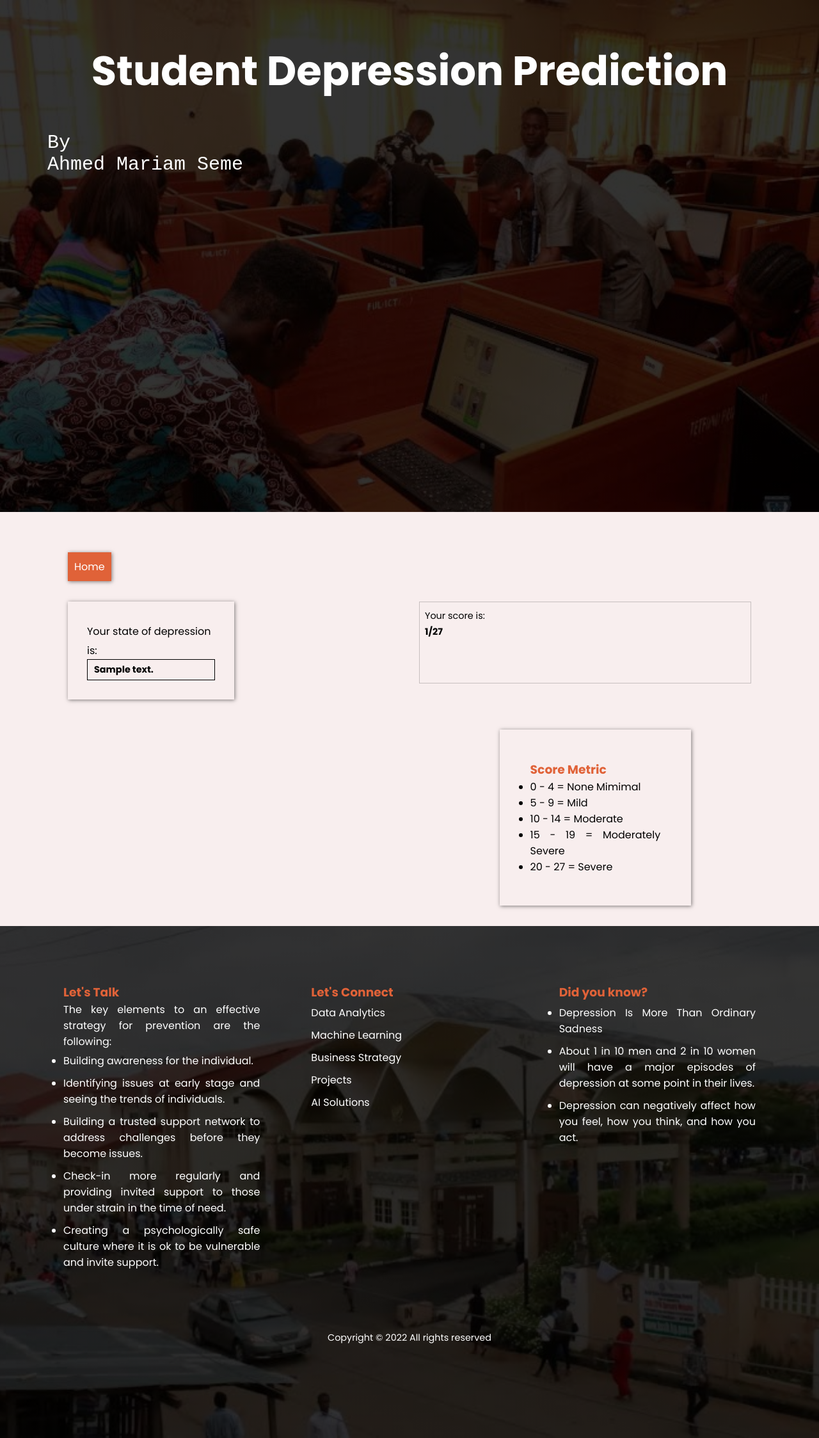
After one commit to Gabriel-Yashim/StudentDepressionPrediction, a Flask app: template templates/results.html in a window 1280 px wide. The commit adds this page. Shown: the whole page at 64% size. Run offline with Flask 2, Linux system fonts and the light colour scheme; the template is opened without the code that fills it: most values are stand-ins (such as "Sample title", 1, 10 or a date in 2020); parts of the project's set-up code (start-up, migrations or seed data) failed here and were passed over.

Commit message:
added results.html-changed site images

```diff
--- a/app.py
+++ b/app.py
@@ -39,7 +39,7 @@ def predict():
 
      output = prediction[0]
 
-     return render_template('index.html', Score_num=score, prediction_text=output)
+     return render_template('results.html', Score_num=score, prediction_text=output)
 
 
 if __name__ == "__main__":
--- /dev/null
+++ b/templates/results.html
@@ -0,0 +1,577 @@
+<!DOCTYPE html>
+<html lang="en">
+<head>
+    <meta charset="UTF-8">
+    <meta http-equiv="X-UA-Compatible" content="IE=edge">
+    <meta name="viewport" content="width=device-width, initial-scale=1.0">
+    <link href="https://fonts.googleapis.com/css?family=Poppins:100,200,300,400,500,600,700,800,900" rel="stylesheet">
+    <link rel="stylesheet" href="../static/style.css">
+    <title>Depression Prediction webapp</title>
+
+    <link rel="icon" type="image/png" href="../static/images/bg_1.jpg">
+
+    <style>
+        *,
+        ::after,
+        ::before {
+            padding: 0;
+            margin: 0;
+            box-sizing: border-box;
+        }
+
+        html {
+            scroll-behavior: smooth;
+            font-size: 100%;
+        }
+
+        ::-webkit-scrollbar {
+            width: 10px;
+        }
+
+        ::-webkit-scrollbar-track {
+            background: #fdf4f9;
+        }
+
+        ::-webkit-scrollbar-thumb {
+            background: #e06238;
+            border-radius: 5px;
+        }
+
+        body {
+            background-color: rgb(248, 238, 238);
+            font-family: 'Poppins', sans-serif;
+        }
+
+        .container {
+            width: 90%;
+            padding-top: 15px;
+            padding-right: 10px;
+            padding-left: 10px;
+            margin: auto;
+        }
+
+        .text-center {
+            text-align: center !important;
+        }
+
+        .head {
+            background-image: linear-gradient(rgba(0, 0, 0, 0.8), rgba(0, 0, 0, 0.8)), url('../static/images/bg_2.jpg');
+            background-attachment: fixed;
+            background-repeat: no-repeat;
+            background-size: cover;
+            position: relative;
+            height: 100vh;
+            width: 100%;
+            margin-top: 0;
+            /* justify-content: center; */
+            /* box-shadow: 2px 2px 6px rgba(0, 0, 0, 0.5); */
+        }
+
+        .tag {
+            justify-content: center;
+            font-size: 50px;
+            color: white;
+        }
+
+        #name {
+            font-size: 30px;
+            font-family: 'Courier New', Courier, monospace;
+
+
+        }
+
+        .head .tag {
+            height: 500px;
+            width: 100%;
+        }
+
+        h1 {
+            font-size: 4rem;
+            text-align: center;
+            margin: 3rem 0;
+        }
+
+        .intro p {
+            margin: 0px 0 10px 0px;
+            color: #000;
+            text-align: justify;
+            padding: 20px 10px;
+            font-size: 20px;
+            letter-spacing: 1px;
+            box-shadow: 1px 1px 5px rgba(0, 0, 0, 0.5);
+        }
+
+        .grid {
+            display: grid;
+            grid-template-columns: repeat(3, 1fr);
+            width: 100%;
+            grid-gap: 30px;
+            margin-bottom: 20px;
+        }
+
+        .results .grid{
+            grid-template-columns: repeat(2,1fr);
+            width: 100%;
+            margin: auto;
+            grid-gap: 30px;
+        }
+
+        .bx {
+            border: 2px solid #e06238;
+            padding: 10px;
+            height: 95%;
+            margin-bottom: 20px;
+        }
+
+        .cell {
+            border: rgba(0, 0, 0, 0.2) 1px solid;
+            margin: .5rem 0;
+            padding: .5rem;
+            height: max-content;
+            text-align: justify;
+            width: 100%;
+        }
+
+        .cell>select,
+        input {
+            width: 100%;
+            margin-top: .7rem;
+            height: 35px;
+            border-radius: 5px;
+            outline: none;
+        }
+
+
+        label {
+            font-size: .9rem;
+            text-align: justify;
+        }
+
+        .score{
+            height: 8rem;
+            margin: auto;
+        }
+
+        #score {
+            color: black;
+            font-size: .9rem;
+            width: 50%;
+        }
+
+        #base {
+            width: 100%;
+            justify-content: space-between;
+            display: flex;
+            height: 20px;
+            padding: 5px 30px;
+            margin-bottom: 40px;
+        }
+
+        .btn {
+            padding: 7px 70px;
+            font-size: 1.3rem;
+            border-radius: 5px;
+            border: 0;
+        }
+
+        .submit {
+            color: #e06238;
+            background-color: #fff;
+        }
+
+        .submit:hover {
+            background-color: #fcd59b;
+        }
+
+        .clear {
+            color: #000;
+            background-color: #fff;
+        }
+
+        .clear:hover {
+            background-color: #e3e3e3;
+        }
+
+        #home{
+            background-color: #e06238;
+            padding: 10px;
+            display: block;
+            width: 6%;
+            margin: 3rem 0 0 2rem;
+            box-shadow: 1px 1px 6px rgba(0, 0, 0, 0.5);
+        }
+
+        #home:hover{
+            background-color: rgb(248, 238, 238);
+            color: #e06238;
+            font-weight: 600;
+            box-shadow: none;
+        }
+
+        .info{
+            margin: 0rem 0 2rem 40rem;
+            width: 30%;
+            /*border: 1px solid #000;*/
+            text-align: justify;
+            padding: 3rem;
+            box-shadow: 1px 1px 6px rgba(0, 0, 0, 0.5);
+        }
+
+        .results{
+            margin: 2rem;
+        }
+
+        #pred {
+            /* background-color: white; */
+            box-shadow: 1px 1px 6px rgba(0, 0, 0, 0.5);
+            /* border:#e06238 1px solid; */
+            width: 50%;
+            padding: 30px;
+            font-size: 20px;
+        }
+
+        #pred>label {
+            font-size: 1rem;
+        }
+
+        #pred>p {
+            border: #000 1px solid;
+            color: #000;
+            font-size: .9rem;
+            font-weight: 700;
+            padding: 5px 10px;
+        }
+
+        footer {
+            background-image: linear-gradient(rgba(0, 0, 0, 0.8), rgba(0, 0, 0, 0.8)), url('../static/images/bg_3.jpg');
+            background-repeat: no-repeat;
+            background-size: cover;
+            background-position: center;
+            height: 100vh;
+            background-attachment: scroll;
+            color: #fff;
+            position: relative;
+        }
+
+        footer ul {
+            font-size: 16px;
+        }
+
+        footer li {
+            padding: 5px 0px;
+        }
+
+        .footer {
+            padding-top: 4rem;
+            text-align: justify;
+        }
+
+        .footer .grid {
+            margin-bottom: 5rem;
+        }
+
+        .grid .col {
+            border-radius: 10px;
+            padding: 10px 25px;
+        }
+
+        .col:hover {
+            background-color: rgba(0, 0, 0, 0.7);
+        }
+
+        h3 {
+            color: #e06238;
+        }
+
+        p,
+        a {
+            font-size: 1rem;
+        }
+
+        a {
+            text-decoration: none;
+            color: #fff;
+        }
+
+        a:hover {
+            color: #e06238;
+            transition: .3s ease-in-out;
+        }
+
+        .col #none {
+            list-style-type: none;
+        }
+
+        .text-center {
+            font-size: .9rem;
+        }
+
+        /* ####### Responsive design for Mini desktop starts here ###### */
+        @media screen and (min-width: 901px) and (max-width: 1024px) {
+            .container {
+                width: 90%;
+            }
+
+            h1 {
+                text-align: left;
+            }
+
+            footer {
+                height: 90vh;
+            }
+
+            .footer {
+                padding-top: 1rem;
+            }
+
+            .footer .grid {
+                margin-bottom: 1rem;
+            }
+
+            .grid .col {
+                padding: 1rem;
+            }
+        }
+
+        /* ####### Responsive design for Tablets starts here ###### */
+        @media screen and (min-width: 600px) and (max-width: 900px) {
+
+            .head {
+                background-image: linear-gradient(rgba(0, 0, 0, 0.5), rgba(0, 0, 0, 0.5)), url('../static/images/bg_2.jpg');
+                background-attachment: fixed;
+                background-repeat: no-repeat;
+                background-size: cover;
+                background-position: center;
+                position: relative;
+                height: 100vh;
+                width: 100%;
+                margin-top: 0;
+                /* justify-content: center; */
+                /* box-shadow: 2px 2px 6px rgba(0, 0, 0, 0.5); */
+            }
+
+            h1 {
+                font-size: 3rem;
+                text-align: left;
+            }
+
+            .grid {
+                grid-template-columns: 1fr;
+                grid-gap: 10px;
+            }
+
+            #pred {
+                width: 70%;
+            }
+
+            footer {
+                height: 100vh;
+            }
+
+            .footer {
+                padding-top: 1rem;
+            }
+
+            .footer .grid {
+                margin-bottom: 1rem;
+            }
+
+            .grid .col {
+                padding: 1rem;
+            }
+
+        }
+
+
+        /* ####### Responsive design for mobile devices starts here ###### */
+
+        @media screen and (min-width: 300px) and (max-width: 599px) {
+
+            .container {
+                width: 90%;
+            }
+
+            .head {
+                background-position: center;
+            }
+
+            .tag {
+                margin-top: 8rem;
+            }
+
+            #name {
+                font-size: 1.4rem;
+            }
+
+            h1 {
+                font-size: 1.7rem;
+                text-align: left;
+            }
+
+            .intro {
+                line-height: 1.5;
+            }
+
+            .grid {
+                grid-template-columns: 1fr;
+                grid-gap: 7px;
+            }
+
+
+
+            #base {
+                padding: 5px 10px;
+            }
+
+            .btn {
+                padding: 7px 30px;
+            }
+
+
+
+            #pred {
+                width: 100%;
+            }
+
+            footer {
+                height: 100vh;
+            }
+
+            ul li {
+                font-size: .8rem;
+            }
+
+            .footer {
+                padding-top: .5rem;
+            }
+
+            .footer .grid {
+                margin-bottom: .5rem;
+            }
+
+            .grid .col {
+                padding: .5rem 1rem;
+            }
+
+
+            p,
+            a {
+                font-size: .8rem;
+            }
+        }
+    </style>
+</head>
+<body>
+<section class="head">
+    <div class="container">
+        <div class="tag">
+            <h1>Student Depression Prediction</h1>
+            <p id="name">By <br>Ahmed Mariam Seme</p>
+        </div>
+    </div>
+</section>
+
+<div class="container">
+    <a href="index.html" id="home">Home</a>
+
+   <div class="results">
+    <div class="grid">
+        <div id="pred">
+            <label>Your state of depression is:</label> <br>
+            <p id="text">
+
+                {{ prediction_text }}
+
+            </p>
+        </div>
+
+        <div>
+            <p class="cell score">
+                <label for="">Your
+                    score is:
+                </label> <br>
+                <b id="score"> {{ Score_num }}/27</b>
+            </p>
+        </div>
+    </div>
+   </div>
+
+   <div class="container">
+        <div class="info">
+            <h3>Score Metric</h3>
+            <ul>
+                <li>0 - 4 = None Mimimal</li>
+                <li>5 - 9 = Mild</li>
+                <li>10 - 14 = Moderate</li>
+                <li>15 - 19 = Moderately Severe</li>
+                <li>20 - 27 = Severe</li>
+            </ul>
+        </div>
+   </div>
+
+</div>
+
+<footer>
+    <div class="footer">
+        <div class="container">
+            <div class="grid">
+                <div class="col">
+                    <h3>Let's Talk</h3>
+                    <p>The key elements to an effective strategy for prevention are the following:</p>
+
+                    <ul>
+                        <li>Building awareness for the individual.</li>
+
+                        <li>Identifying issues at early stage and seeing the trends of individuals.</li>
+
+                        <li>Building a trusted support network to address challenges before they become issues.</li>
+
+                        <li>Check-in more regularly and providing invited support to those under strain in the time of
+                            need.</li>
+
+                        <li>Creating a psychologically safe culture where it is ok to be vulnerable and invite support.
+                        </li>
+                    </ul>
+                </div>
+                <div class="col">
+                    <h3>Let's Connect</h3>
+                    <ul id="none">
+                        <li>
+                            <a href="#">Data Analytics</a>
+                        </li>
+                        <li>
+                            <a href="#">Machine Learning</a>
+                        </li>
+                        <li>
+                            <a href="#">Business Strategy</a>
+                        </li>
+                        <li>
+                            <a href="#">Projects</a>
+                        </li>
+                        <li>
+                            <a href="#">AI Solutions</a>
+                        </li>
+                    </ul>
+                </div>
+                <div class="col">
+                    <h3>Did you know?</h3>
+                    <ul>
+                        <li>Depression Is More Than Ordinary Sadness</li>
+
+                        <li>About 1 in 10 men and 2 in 10 women will have a major episodes of depression at some point
+                            in their lives.</li>
+
+                        <li>Depression can negatively affect how you feel, how you think, and how you act.</li>
+                    </ul>
+
+                </div>
+            </div>
+        </div>
+        <p class="text-center">
+            Copyright &copy;
+            <script>document.write(new Date().getFullYear());</script> All rights reserved
+        </p>
+</footer>
+
+</body>
+</html>
```
Also changed, not shown: templates/index.html (+6 -7 lines), static/images/bg_2.jpg, static/images/bg_3.jpg.
